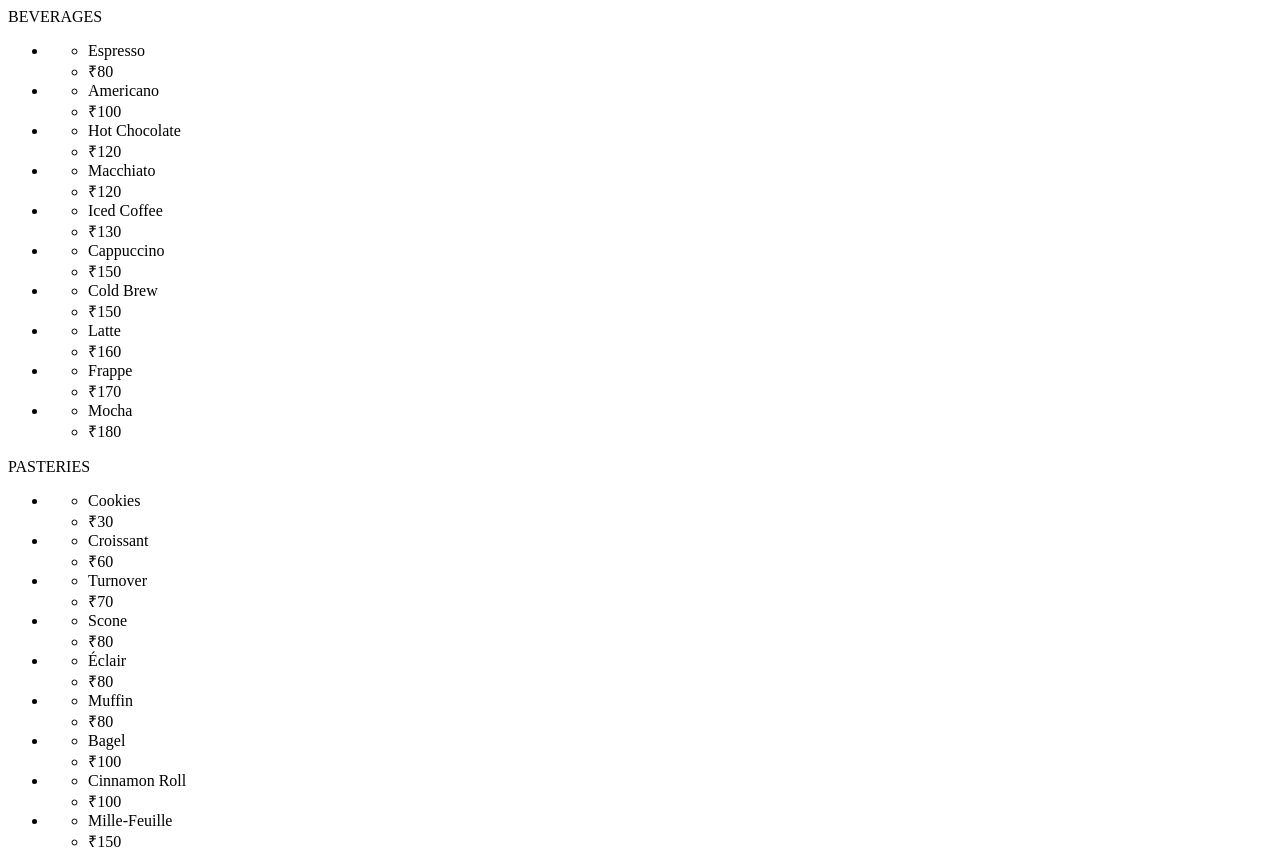
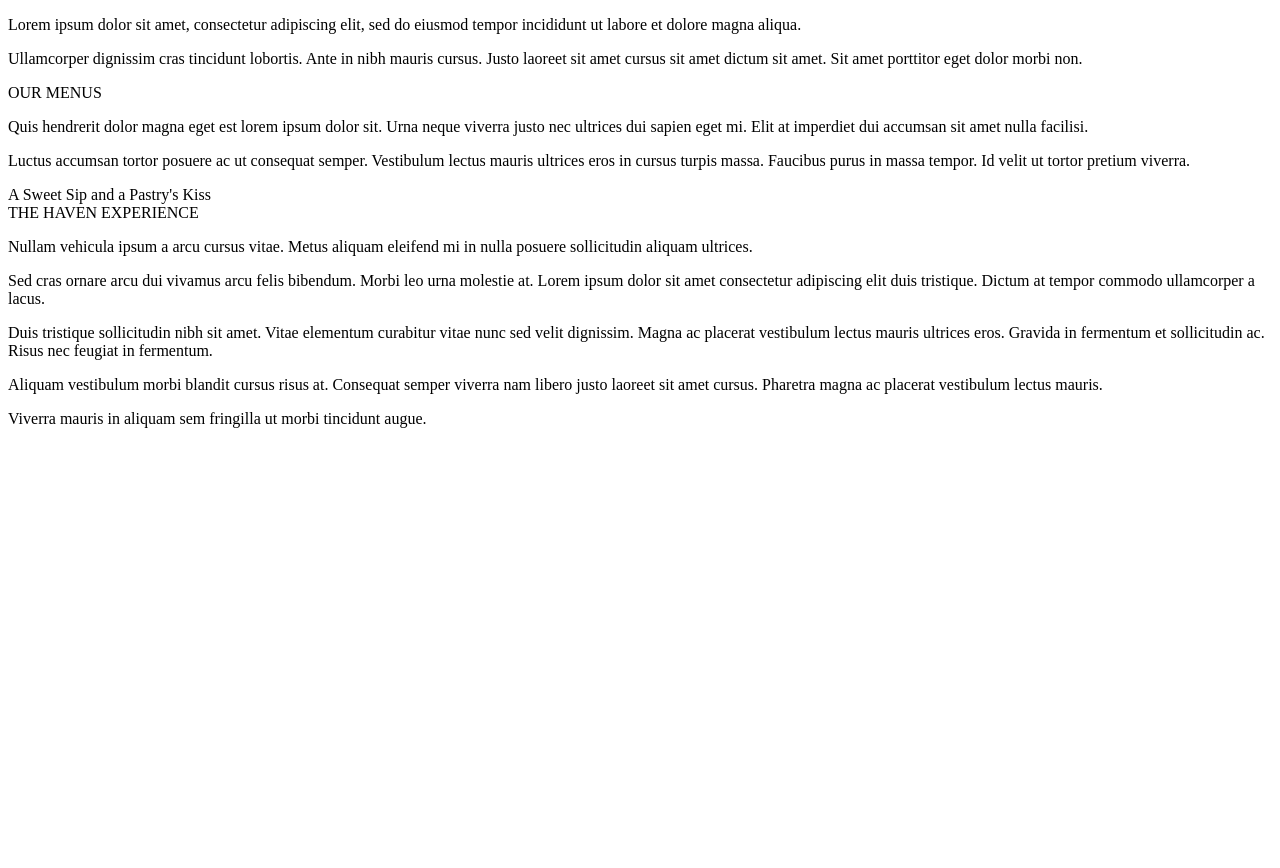
Before and after one commit to vaseemGit7/restaurant-page, a plain HTML site: page index.html in a window 1280 px wide. After the commit the page ends 800 px from the top, so only its background shows below. Drawn offline with Linux system fonts and the light colour scheme.

Commit message:
Add about page elements with style

```diff
--- a/index.html
+++ b/index.html
@@ -9,137 +9,39 @@
 </head>
 <body>
     <div class="content" id="content">
-        <div class="menu-banner"></div>
-        <div class="menu-section">
-            <div class="beverages-title">BEVERAGES</div>
-            <div class="beverages-menu">
-                <div class="menu-items">
-                    <ul>
-                        <li class="menu-item">
-                            <ul>
-                                <li>Espresso</li>
-                                <li>₹80</li>
-                            </ul>
-                        </li>
-                        <li class="menu-item">
-                            <ul>
-                                <li>Americano</li>
-                                <li>₹100</li>
-                            </ul>
-                        </li>
-                        <li class="menu-item">
-                            <ul>
-                                <li>Hot Chocolate</li>
-                                <li>₹120</li>
-                            </ul>
-                        </li>
-                        <li class="menu-item">
-                            <ul>
-                                <li>Macchiato</li>
-                                <li>₹120</li>
-                            </ul>
-                        </li>
-                        <li class="menu-item">
-                            <ul>
-                                <li>Iced Coffee</li>
-                                <li>₹130</li>
-                            </ul>
-                        </li>
-                        <li class="menu-item">
-                            <ul>
-                                <li>Cappuccino</li>
-                                <li>₹150</li>
-                            </ul>
-                        </li>
-                        <li class="menu-item">
-                            <ul>
-                                <li>Cold Brew</li>
-                                <li>₹150</li>
-                            </ul>
-                        </li>
-                        <li class="menu-item">
-                            <ul>
-                                <li>Latte</li>
-                                <li>₹160</li>
-                            </ul>
-                        </li>
-                        <li class="menu-item">
-                            <ul>
-                                <li>Frappe</li>
-                                <li>₹170</li>
-                            </ul>
-                        </li>
-                        <li class="menu-item">
-                            <ul>
-                                <li>Mocha</li>
-                                <li>₹180</li>
-                            </ul>
-                        </li>
-                    </ul>
+        <div class="about-banner"></div>
+        <div class="about-section">
+            <div class="about-note">
+                <p>Lorem ipsum dolor sit amet, consectetur adipiscing elit, sed do eiusmod tempor incididunt ut labore et dolore magna aliqua.</p>
+                <p>Ullamcorper dignissim cras tincidunt lobortis. Ante in nibh mauris cursus. Justo laoreet sit amet cursus sit amet dictum sit amet. Sit amet porttitor eget dolor morbi non.</p>
+            </div>
+            <div class="about-menu">
+                <div class="about-menu-image"></div>
+                <div class="about-menu-note">
+                    <div class="context">
+                        <div class="title">OUR MENUS</div>
+                        <div class="description">
+                            <p>Quis hendrerit dolor magna eget est lorem ipsum dolor sit. Urna neque viverra justo nec ultrices dui sapien eget mi. Elit at imperdiet dui accumsan sit amet nulla facilisi.</p>
+                            <p>Luctus accumsan tortor posuere ac ut consequat semper. Vestibulum lectus mauris ultrices eros in cursus turpis massa. Faucibus purus in massa tempor. Id velit ut tortor pretium viverra.</p>
+                        </div>
+                    </div>
                 </div>
-                <div class="beverages-image"></div>
             </div>
-            <div class="pastries-title">PASTERIES</div>
-            <div class="pastries-menu">
-                <div class="pastries-image"></div>
-                <div class="menu-items">
-                    <ul>
-                        <li class="menu-item">
-                            <ul>
-                                <li>Cookies</li>
-                                <li>₹30</li>
-                            </ul>
-                        </li>
-                        <li class="menu-item">
-                            <ul>
-                                <li>Croissant</li>
-                                <li>₹60</li>
-                            </ul>
-                        </li>
-                        <li class="menu-item">
-                            <ul>
-                                <li>Turnover</li>
-                                <li>₹70</li>
-                            </ul>
-                        </li>
-                        <li class="menu-item">
-                            <ul>
-                                <li>Scone</li>
-                                <li>₹80</li>
-                            </ul>
-                        </li>
-                        <li class="menu-item">
-                            <ul>
-                                <li>Éclair</li>
-                                <li>₹80</li>
-                            </ul>
-                        </li>
-                        <li class="menu-item">
-                            <ul>
-                                <li>Muffin</li>
-                                <li>₹80</li>
-                            </ul>
-                        </li>
-                        <li class="menu-item">
-                            <ul>
-                                <li>Bagel</li>
-                                <li>₹100</li>
-                            </ul>
-                        </li>
-                        <li class="menu-item">
-                            <ul>
-                                <li>Cinnamon Roll</li>
-                                <li>₹100</li>
-                            </ul>
-                        </li>
-                        <li class="menu-item">
-                            <ul>
-                                <li>Mille-Feuille</li>
-                                <li>₹150</li>
-                            </ul>
-                        </li>
-                    </ul>
+            <div class="tagline">A Sweet Sip and a Pastry's Kiss</div>
+            <div class="about-experience">
+                <div class="about-experience-note">
+                    <div class="context">
+                        <div class="title">THE HAVEN EXPERIENCE</div>
+                        <div class="description">
+                            <p>Nullam vehicula ipsum a arcu cursus vitae. Metus aliquam eleifend mi in nulla posuere sollicitudin aliquam ultrices.</p>
+                            <p>Sed cras ornare arcu dui vivamus arcu felis bibendum. Morbi leo urna molestie at. Lorem ipsum dolor sit amet consectetur adipiscing elit duis tristique. Dictum at tempor commodo ullamcorper a lacus.</p>
+                            <p>Duis tristique sollicitudin nibh sit amet. Vitae elementum curabitur vitae nunc sed velit dignissim. Magna ac placerat vestibulum lectus mauris ultrices eros. Gravida in fermentum et sollicitudin ac. Risus nec feugiat in fermentum.</p>
+                            <p>Aliquam vestibulum morbi blandit cursus risus at. Consequat semper viverra nam libero justo laoreet sit amet cursus. Pharetra magna ac placerat vestibulum lectus mauris.</p>
+                            <p>Viverra mauris in aliquam sem fringilla ut morbi tincidunt augue.</p>
+                        </div>
+                    </div>
                 </div>
+                <div class="about-experience-image"></div>
             </div>
         </div>
     </div>
```
